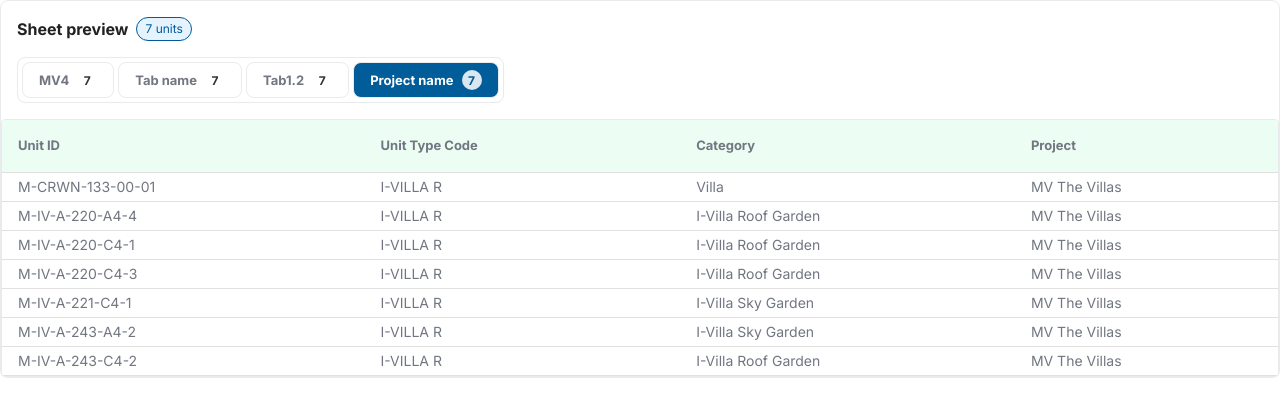
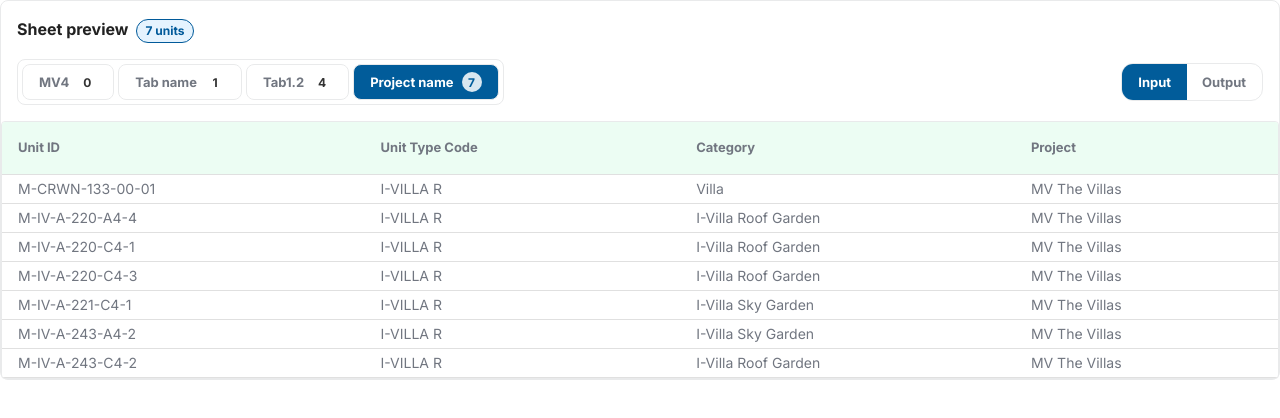
Before and after one commit to youssef1fadel/table-component, a React (Vite) app: page / in a window 1280 px wide. Shown: the top 418 px of the page. Built offline with nearby package versions, Linux system fonts and the light colour scheme; some icons are missing.

Commit message:
ui updates

```diff
--- a/src/components/TabSlider.tsx
+++ b/src/components/TabSlider.tsx
@@ -42,7 +42,7 @@ export default function TabSlider({
 	}
 
 	return (
-		<Box ml={2}>
+		<Box>
 			<ToggleButtonGroup
 				value={activeIndex}
 				exclusive
@@ -53,7 +53,6 @@ export default function TabSlider({
 					display: 'inline-flex',
 					bgcolor: containerBgColor,
 					borderRadius: '8px',
-					mb: 2,
           p: '2px',
 					border: `1px solid ${borderColor}`,
 					overflow: 'hidden',
--- a/src/components/UnitManager.tsx
+++ b/src/components/UnitManager.tsx
@@ -1,10 +1,10 @@
 import React from 'react'
-import { Typography, Box } from '@mui/material'
+import { Typography, Box, ToggleButtonGroup, ToggleButton } from '@mui/material'
 import UnitTable, { type Unit, type ColumnConfig } from './UnitTable'
 import TabSlider from './TabSlider'
 
-// Sample data
-const unitData: Unit[] = [
+// Sample data for input sheet
+const inputUnitData: Unit[] = [
 	{
 		unitId: 'M-CRWN-133-00-01',
 		unitTypeCode: 'I-VILLA R',
@@ -49,33 +49,70 @@ const unitData: Unit[] = [
 	},
 ]
 
-// Define tab values and their corresponding filter conditions
-const tabs = [
+// Sample data for output sheet
+const outputUnitData: Unit[] = [
+	{
+		unitId: 'O-CRWN-133-00-01',
+		unitTypeCode: 'O-VILLA R',
+		category: 'Villa Output',
+		project: 'MV The Villas Output',
+	},
+	{
+		unitId: 'O-IV-A-220-A4-4',
+		unitTypeCode: 'O-VILLA R',
+		category: 'O-Villa Roof Garden',
+		project: 'MV The Villas Output',
+	},
+	{
+		unitId: 'O-IV-A-220-C4-1',
+		unitTypeCode: 'O-VILLA R',
+		category: 'O-Villa Roof Garden',
+		project: 'MV The Villas Output',
+	},
+]
+
+// Define input tab values without hardcoding unit counts
+const getInputTabs = (data: Unit[]) => [
   {
     label: 'MV4',
     value: 0,
-		units: unitData.length,
     filter: (unit: Unit) => unit.project.includes('MV4'),
   },
   {
     label: 'Tab name',
     value: 1,
-		units: unitData.length,
     filter: (unit: Unit) => unit.category === 'Villa',
   },
   {
     label: 'Tab1.2',
     value: 2,
-		units: unitData.length,
     filter: (unit: Unit) => unit.category === 'I-Villa Roof Garden',
   },
   {
     label: 'Project name',
     value: 3,
-		units: unitData.length,
     filter: (unit: Unit) => unit.project === 'MV The Villas',
   },
-]
+];
+
+// Define output tab values without hardcoding unit counts
+const getOutputTabs = (data: Unit[]) => [
+  {
+    label: 'Output 1',
+    value: 0,
+    filter: (unit: Unit) => unit.project.includes('Output'),
+  },
+  {
+    label: 'Output 2',
+    value: 1,
+    filter: (unit: Unit) => unit.category === 'Villa Output',
+  },
+  {
+    label: 'Output 3',
+    value: 2,
+    filter: (unit: Unit) => unit.category === 'O-Villa Roof Garden',
+  },
+];
 
 // Abstract column definitions
 const columnConfig: ColumnConfig[] = [
@@ -99,28 +136,61 @@ const columnConfig: ColumnConfig[] = [
 
 export default function UnitManager() {
 	const [activeTab, setActiveTab] = React.useState(3)
+	const [sheetType, setSheetType] = React.useState<'input' | 'output'>('input')
+
+	// Calculate tabs with correct unit counts
+	const inputTabsWithCounts = React.useMemo(() => {
+		return getInputTabs(inputUnitData).map(tab => ({
+			...tab,
+			units: inputUnitData.filter(tab.filter).length
+		}));
+	}, []);
+
+	const outputTabsWithCounts = React.useMemo(() => {
+		return getOutputTabs(outputUnitData).map(tab => ({
+			...tab,
+			units: outputUnitData.filter(tab.filter).length
+		}));
+	}, []);
 
 	const handleTabChange = (_event: React.SyntheticEvent, newValue: number) => {
 		setActiveTab(newValue)
 	}
 
+	const handleSheetTypeChange = (_event: React.MouseEvent<HTMLElement>, newValue: string | null) => {
+		if (newValue !== null) {
+			const type = newValue as 'input' | 'output'
+			setSheetType(type)
+			// Reset to first tab when switching sheet types
+			setActiveTab(type === 'input' ? 3 : 0)
+		}
+	}
+
+	// Get the active data and tabs based on sheet type
+	const activeUnitData = sheetType === 'input' ? inputUnitData : outputUnitData
+	const activeTabs = sheetType === 'input' ? inputTabsWithCounts : outputTabsWithCounts
+
 	// Filter data based on the active tab
 	const filteredData = React.useMemo(() => {
-		const activeTabConfig = tabs.find((tab) => tab.value === activeTab)
+		const activeTabConfig = activeTabs.find((tab) => tab.value === activeTab)
 
 		if (activeTabConfig && activeTabConfig.filter) {
-			return unitData.filter(activeTabConfig.filter)
+			return activeUnitData.filter(activeTabConfig.filter)
 		}
 
-		return unitData // Return all data if no filter is applied
-	}, [activeTab])
+		return activeUnitData // Return all data if no filter is applied
+	}, [activeTab, activeUnitData, activeTabs])
 
 	return (
 		<Box sx={{ border: '1px solid #E9EAEB', borderRadius: '8px' }}>
-			<Box p={2} display="flex" alignItems="center">
+			<Box
+				p={2}
+				display="flex"
+				alignItems="center"
+				justifyContent="space-between"
+			>
 				<Typography component="label" fontWeight={'bold'}>
 					Sheet preview
-				</Typography>
 					<Box
 						component="span"
 						sx={{
@@ -138,15 +208,63 @@ export default function UnitManager() {
 							lineHeight: 1.5,
 						}}
 					>
-					{filteredData.length} unit{filteredData.length !== 1 ? 's' : ''}
+						{activeUnitData.length} unit{activeUnitData.length !== 1 ? 's' : ''}
 					</Box>
+				</Typography>
 			</Box>
-			{/* Use the TabSlider component */}
+
+			<Box
+				display="flex"
+				alignItems="center"
+				justifyContent="space-between"
+				px={2}
+				mb={2}
+			>
 				<TabSlider
-				tabs={tabs}
+					tabs={activeTabs}
 					activeIndex={activeTab}
 					onChange={handleTabChange}
 				/>
+
+				<ToggleButtonGroup
+					value={sheetType}
+					exclusive
+					onChange={handleSheetTypeChange}
+					aria-label="sheet type selector"
+					size="small"
+					sx={{
+						display: 'inline-flex',
+						bgcolor: 'transparent',
+						borderRadius: '12px',
+						border: '1px solid #E9EAEB',
+						overflow: 'hidden',
+						'& .MuiToggleButtonGroup-grouped': {
+							minHeight: 36,
+							height: 36,
+              border: 0,
+							textTransform: 'none',
+							transition: 'background-color 0.1s, color 0.1s',
+							color: '#717680',
+							fontWeight: 'bold',
+							px: 2,
+							'&.Mui-selected': {
+								bgcolor: '#015C9A',
+								color: '#fff',
+								'&:hover': {
+									bgcolor: '#015C9A',
+									opacity: 0.9,
+								},
+							},
+							'&:hover': {
+								bgcolor: 'rgba(0, 0, 0, 0.04)',
+							},
+						},
+					}}
+				>
+					<ToggleButton value="input">Input</ToggleButton>
+					<ToggleButton value="output">Output</ToggleButton>
+				</ToggleButtonGroup>
+			</Box>
 
 			<UnitTable data={filteredData} columnConfig={columnConfig} />
 		</Box>
--- a/src/components/UnitTable.tsx
+++ b/src/components/UnitTable.tsx
@@ -71,7 +71,7 @@ export default function UnitTable({ data, columnConfig }: UnitTableProps) {
 								)
 									? 'primary.main'
 									: 'text.disabled',
-								marginBottom: '-4.5px',
+								marginBottom: '-4px',
 							}}
 						/>
 						<KeyboardArrowDownIcon
@@ -83,7 +83,7 @@ export default function UnitTable({ data, columnConfig }: UnitTableProps) {
 								)
 									? 'primary.main'
 									: 'text.disabled',
-								marginTop: '-4.5px',
+								marginTop: '-4px',
 							}}
 						/>
 					</Stack>
```
Lines whose indentation alone changed are shown as unchanged.
